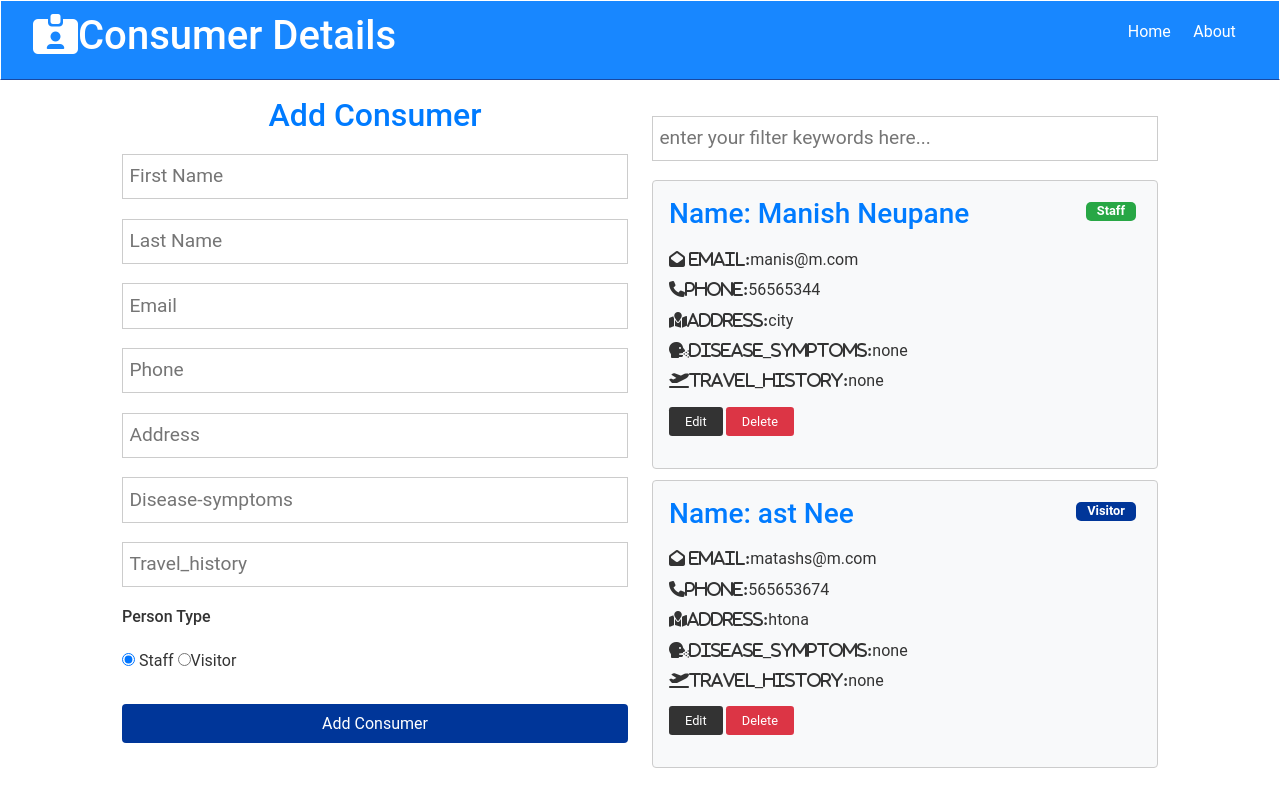
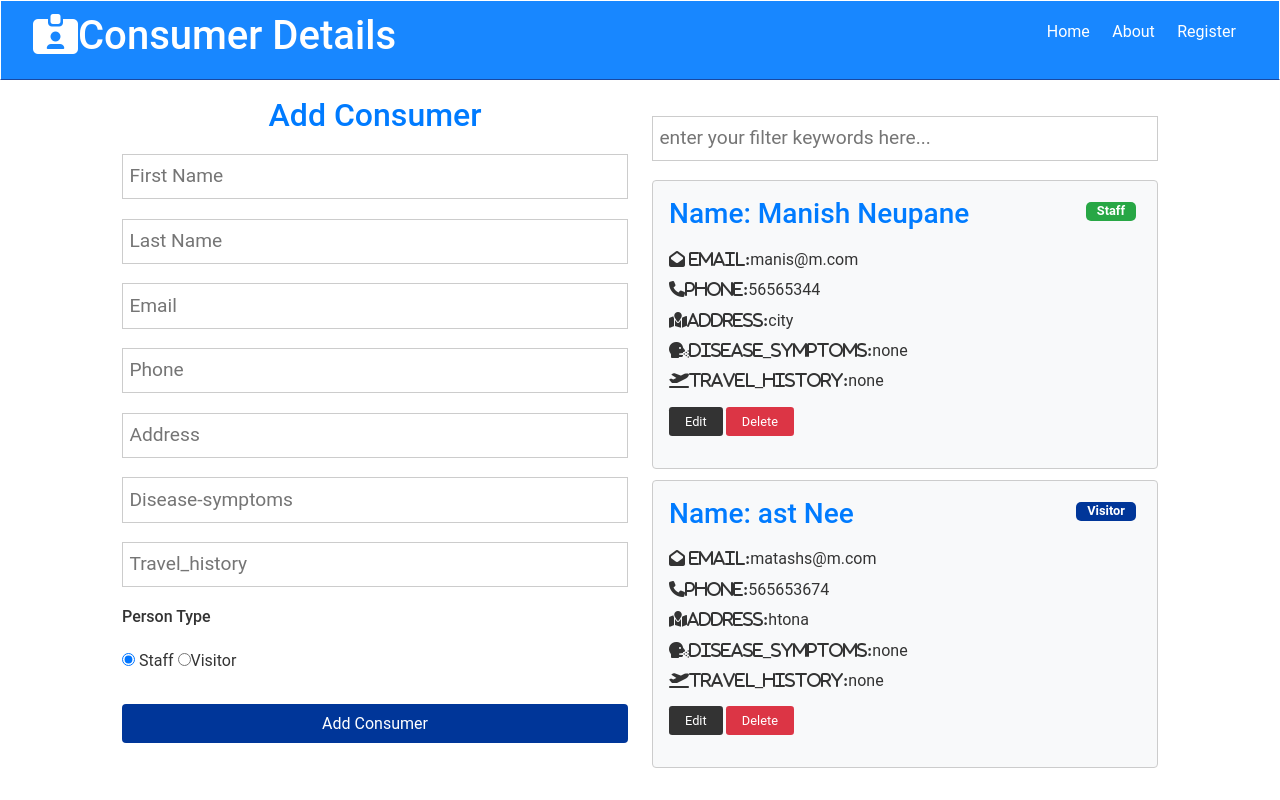
Before and after one commit to ManNeu/Consumer-Details, a React (Create React App) app in the folder client/: page / in a window 1280 px wide. Built offline with nearby package versions, Linux system fonts and the light colour scheme.

Commit message:
Register added to the Link temporarily which needs to be removed later

```diff
--- a/client/src/components/layout/Navbar.js
+++ b/client/src/components/layout/Navbar.js
@@ -20,6 +20,11 @@ const Navbar = ({ title, icon }) => {
             About
           </Link>
         </li>
+        <li>
+          <Link to="/register" className="navLink">
+            Register
+          </Link>
+        </li>
       </ul>
     </div>
   );
```
Also changed, not shown: 1 other file (tests, documents, lock files or other folders).
